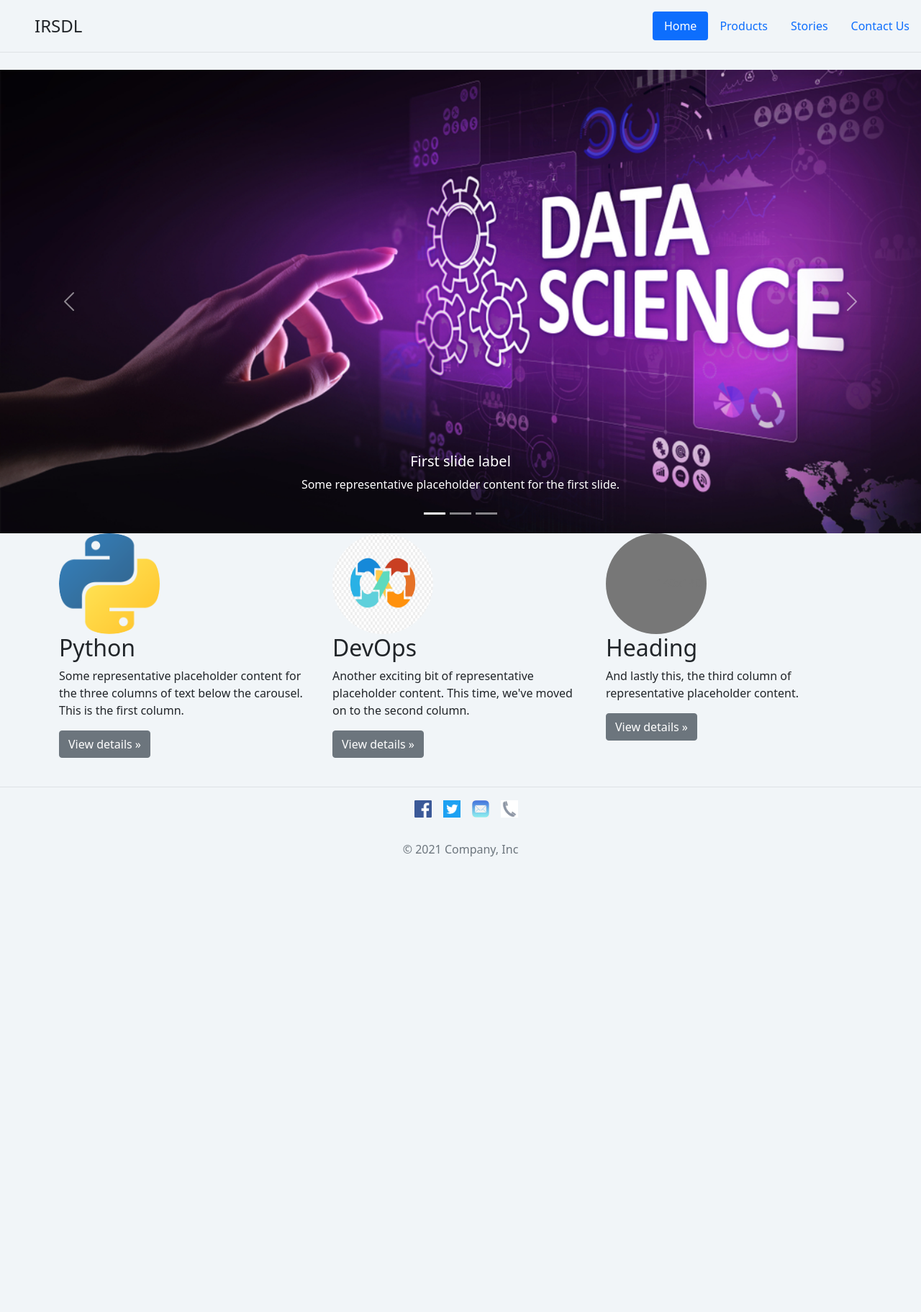
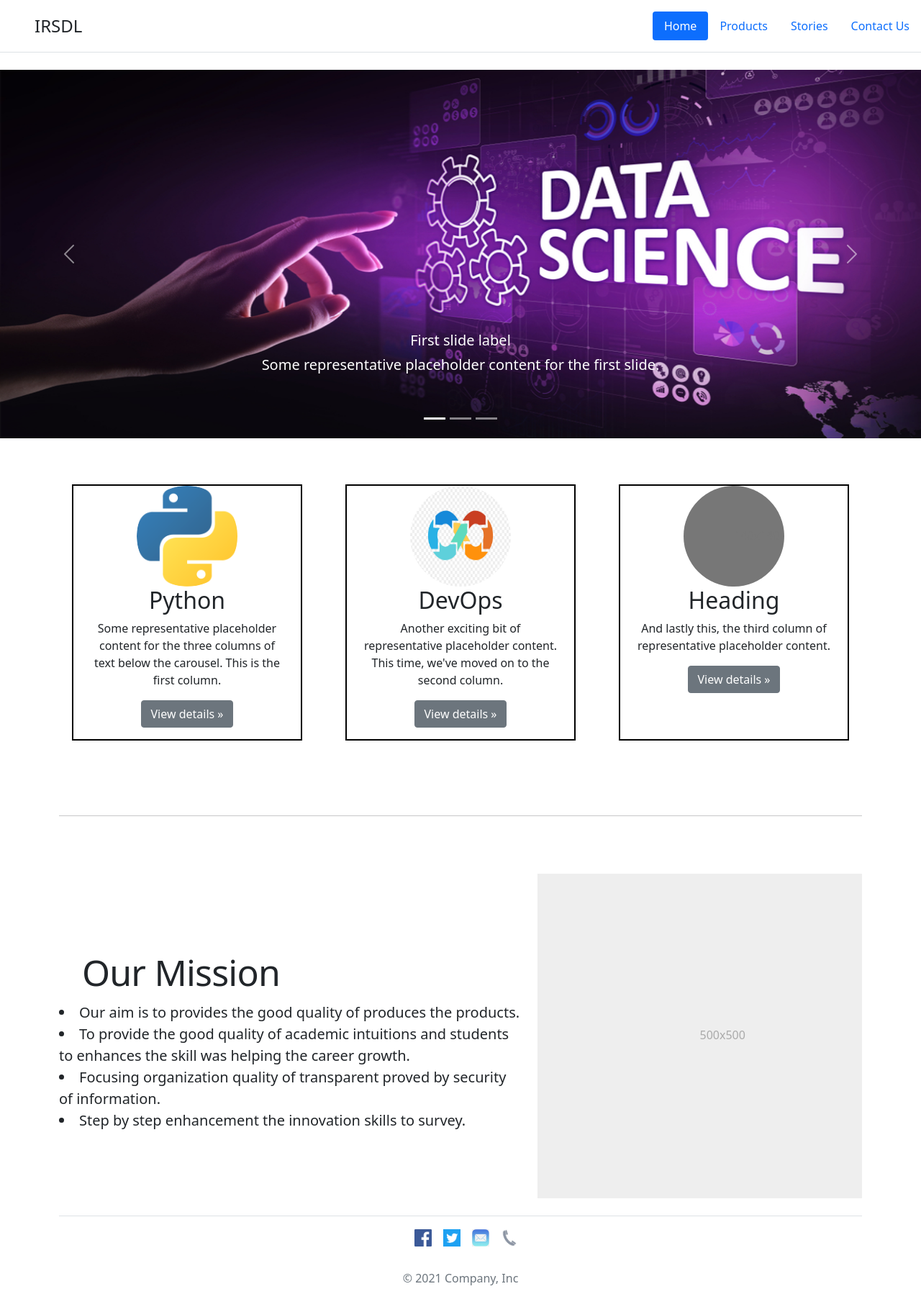
Before and after one commit to Web-IRSDL/irsdl, a plain HTML site: page index.html in a window 1280 px wide. Shown: the whole page at 72% size. Before the commit the page ends 1248 px from the top, so only its background shows below. Drawn offline with nearby package versions, Linux system fonts and the light colour scheme.

Commit message:
adding our mission and basic contact details

```diff
--- a/contactus.html
+++ b/contactus.html
@@ -5,12 +5,10 @@
     <meta http-equiv="X-UA-Compatible" content="IE=edge" />
     <meta name="viewport" content="width=device-width, initial-scale=1.0" />
     <title>Contact Us</title>
-    <link
-      href="https://cdn.jsdelivr.net/npm/bootstrap@5.0.0/dist/css/bootstrap.min.css"
+    <link href="https://cdn.jsdelivr.net/npm/bootstrap@5.0.0/dist/css/bootstrap.min.css"
       rel="stylesheet"
       integrity="sha384-wEmeIV1mKuiNpC+IOBjI7aAzPcEZeedi5yW5f2yOq55WWLwNGmvvx4Um1vskeMj0"
-      crossorigin="anonymous"
-    />
+      crossorigin="anonymous"/>
 
 
     <link rel="stylesheet" href="style.css">
@@ -33,23 +31,63 @@
           <li class="nav-item"><a href="#" class="nav-link">Products</a></li>
           <li class="nav-item"><a href="#" class="nav-link">Stories</a></li>
           <li class="nav-item">
-            <a
-              href="./contactus.html"
-              class="nav-link active"
-              aria-current="page"
-              >Contact Us</a
-            >
+            <a href="./contactus.html" class="nav-link active"  aria-current="page" >Contact Us</a>
           </li>
         </ul>
       </header>
 
 
+        <div class="contactus">
+          <div class="contact-header">
+            <h3>Get In Touch</h3>
+          </div>
+
+          <div class="contactus-body">
+            <div class="contact-info">
+              <div class="cn-info-detail">
+                <div class="cn-info-icon">
+                  <i class="ti-home"></i>
+                </div>
+                <div class="cn-info-content">
+                  <h4 class="cn-title">Reach Us</h4>
+                   <p></p>
+                </div>
+              </div>
+
+              <div class="cn-detail">
+                <div class="cn-icon">
+                  <i class="cn-email"></i>
+                </div>
+                <div class="cn-info-content">
+                  <h4 class="cn-info-title">Drop A Mail</h4>
+                <a href="mailto:irsdlindia@gmail.com">irsdlindia@gmail.com</a>
+              </div>
+              </div>
+
+              <div class="cn-detail">
+                <div class="cn-icon">
+                  <i class="ti-mobile"></i>
+                </div>
+                <div class="cn-info-content">
+                  <h4 class="cn-info-title">Call Us</h4>
+                   <a href="tel:+91 9494882350">+91 9494882350</a>
+                </div>
+              </div>
+            </div>
+          </div>
+        </div>
+      </div>
+    </div>
+
+
+
+
+
+
+
 
 
     <footer class="py-3 my-4 border-top ">
-
-        <!-- <footer class="d-flex flex-wrap justify-content-center align-items-center py-3 my-4 border-top"> -->
-
           <ul class="nav justify-content-center pb-3 mb-3">
             <li class="ms-3"><a class="text-muted" href="#"><img class="bi" width="24" height="24" src="./img/Facebook.png"></img></a></li>
             <li class="ms-3"><a class="text-muted" href="#"><img class="bi" width="24" height="24" src="./img/Twitter.png"></img></a></li>
@@ -59,13 +97,6 @@
           <p class="text-center text-muted">&copy; 2021 Company, Inc</p>
 
         </footer>
-
-    <script
-      src="/docs/5.1/dist/js/bootstrap.bundle.min.js"
-      integrity="sha384-ka7Sk0Gln4gmtz2MlQnikT1wXgYsOg+OMhuP+IlRH9sENBO0LRn5q+8nbTov4+1p"
-      crossorigin="anonymous"
-    ></script>
-
     <script src="https://code.jquery.com/jquery-3.5.1.slim.min.js"
     integrity="sha384-DfXdz2htPH0lsSSs5nCTpuj/zy4C+OGpamoFVy38MVBnE+IbbVYUew+OrCXaRkfj"
     crossorigin="anonymous"></script>
--- a/index.html
+++ b/index.html
@@ -9,8 +9,9 @@
     <link rel="stylesheet" href="style.css">
   </head>
   <body>
-      <header
-        class="d-flex flex-wrap justify-content-center py-3 mb-4 border-bottom">
+
+    <main>
+      <header class="d-flex flex-wrap justify-content-center py-3 mb-4 border-bottom">
         <a href="index.html" class="d-flex align-items-center mb-3 mb-md-0 me-md-auto text-dark text-decoration-none">
           <svg class="bi me-2" width="40" height="32">
             <use xlink:href="#bootstrap" />
@@ -34,7 +35,7 @@
         slide show
       -->
 
-
+      <main>
 
       <div id="carouselExampleCaptions" class="carousel slide" data-bs-ride="carousel">
         <div class="carousel-indicators">
@@ -44,21 +45,21 @@
         </div>
         <div class="carousel-inner">
           <div class="carousel-item active" data-bs-interval="9000">
-            <img class="d-block w-100" src="./img/datascience.jpeg" alt="First slide" />
+            <img class="d-block w-100 h-400" src="./img/datascience.jpeg" alt="First slide" />
             <div class="carousel-caption d-none d-md-block">
               <h5>First slide label</h5>
               <p>Some representative placeholder content for the first slide.</p>
             </div>
           </div>
           <div class="carousel-item" data-bs-interval="9000">
-            <img class="d-block w-100" src="./img/pythonSlider.png" alt="Second slide" />
+            <img class="d-block w-100 h-400" src="./img/pythonSlider.png" alt="Second slide" />
             <div class="carousel-caption d-none d-md-block">
               <h5>Second slide label</h5>
               <p>Some representative placeholder content for the second slide.</p>
             </div>
           </div>
           <div class="carousel-item" data-bs-interval="9000">
-            <img class="d-block w-100" src="./img/devopsSlider.jpeg" alt="Third slide" />
+            <img class="d-block w-100 h-400" src="./img/devopsSlider.jpeg" alt="Third slide" />
             <div class="carousel-caption d-none d-md-block">
               <h5>Third slide label</h5>
               <p>Some representative placeholder content for the third slide.</p>
@@ -77,21 +78,22 @@
 
 
       <div class="container marketing">
-      <div class="row">
-        <div class="col-lg-4">
+
+          <!-- Three columns of text below the carousel -->
+      <div class="row row1">
+        <div class="col-lg-4 b-black">
           <img class="bd-placeholder-img rounded-circle" width="140" height="140" src="./img/python.png"></img>
-
           <h2>Python</h2>
           <p>Some representative placeholder content for the three columns of text below the carousel. This is the first column.</p>
           <p><a class="btn btn-secondary" href="#">View details &raquo;</a></p>
         </div><!-- /.col-lg-4 -->
-        <div class="col-lg-4">
+        <div class="col-lg-4 b-black">
           <img class="bd-placeholder-img rounded-circle" width="140" height="140" src="./img/devops.jpg"></img>
           <h2>DevOps</h2>
           <p>Another exciting bit of representative placeholder content. This time, we've moved on to the second column.</p>
           <p><a class="btn btn-secondary" href="#">View details &raquo;</a></p>
         </div><!-- /.col-lg-4 -->
-        <div class="col-lg-4">
+        <div class="col-lg-4 b-black">
           <svg class="bd-placeholder-img rounded-circle" width="140" height="140" xmlns="./img/devops.svg" role="img" aria-label="Placeholder: 140x140" preserveAspectRatio="xMidYMid slice" focusable="false"><title>Placeholder</title><rect width="100%" height="100%" fill="#777"/><text x="50%" y="50%" fill="#777" dy=".3em">140x140</text></svg>
 
           <h2>Heading</h2>
@@ -100,9 +102,30 @@
         </div>
       </div>
 
+       <!-- START THE FEATURETTES -->
+
+    <hr class="featurette-divider">
+
+    <div class="row featurette">
+      <div class="col-md-7">
+        <ul><h2 class="featurette-heading">Our Mission</h2></ul>
+        <li class="lead">Our aim is to provides the good quality of produces the products.
+        </li>
+        <li class="lead">To provide the good quality  of academic intuitions and students to enhances the skill was helping the  career growth.
+        </li>
+        <li class="lead">Focusing organization quality  of transparent proved by security of information.</li>
+        <li class="lead">Step by step enhancement the innovation skills to survey.</li>
+
+      </div>
+      <div class="col-md-5">
+        <svg class="bd-placeholder-img bd-placeholder-img-lg featurette-image img-fluid mx-auto" width="500" height="500" xmlns="http://www.w3.org/2000/svg" role="img" aria-label="Placeholder: 500x500" preserveAspectRatio="xMidYMid slice" focusable="false"><title>Placeholder</title><rect width="100%" height="100%" fill="#eee"/><text x="50%" y="50%" fill="#aaa" dy=".3em">500x500</text></svg>
+
+      </div>
     </div>
 
+    </div>
 
+   <div class="container">
     <footer class="py-3 my-4 border-top ">
 
       <!-- <footer class="d-flex flex-wrap justify-content-center align-items-center py-3 my-4 border-top"> -->
@@ -116,13 +139,12 @@
         <p class="text-center text-muted">&copy; 2021 Company, Inc</p>
 
       </footer>
+    </div>
+    </main>
 
       <script src="https://cdn.jsdelivr.net/npm/@popperjs/core@2.10.2/dist/umd/popper.min.js" integrity="sha384-7+zCNj/IqJ95wo16oMtfsKbZ9ccEh31eOz1HGyDuCQ6wgnyJNSYdrPa03rtR1zdB" crossorigin="anonymous"></script>
-<script src="https://cdn.jsdelivr.net/npm/bootstrap@5.1.3/dist/js/bootstrap.min.js" integrity="sha384-QJHtvGhmr9XOIpI6YVutG+2QOK9T+ZnN4kzFN1RtK3zEFEIsxhlmWl5/YESvpZ13" crossorigin="anonymous"></script>
-   <script>
-  var myCarousel = document.querySelector('#myCarousel')
-  var carousel = new bootstrap.Carousel(myCarousel)
-</script>
+        <script src="https://cdn.jsdelivr.net/npm/bootstrap@5.1.3/dist/js/bootstrap.min.js" integrity="sha384-QJHtvGhmr9XOIpI6YVutG+2QOK9T+ZnN4kzFN1RtK3zEFEIsxhlmWl5/YESvpZ13" crossorigin="anonymous"></script>
+
 
 
   </body>
--- a/style.css
+++ b/style.css
@@ -1,3 +1,100 @@
-body{
-    background-color: #f1f5f8;
+@media (min-width: 40em) {
+    /* Bump up size of carousel content */
+    .carousel-caption p {
+      margin-bottom: 1.25rem;
+      font-size: 1.25rem;
+      line-height: 1.4;
+    }
+
+    .featurette-heading {
+      font-size: 50px;
+    }
+  }
+
+  @media (min-width: 62em) {
+    .featurette-heading {
+      margin-top: 7rem;
+    }
+  }
+
+
+/* Carousel base class */
+.carousel {
+  margin-bottom: 4rem;
 }
+/* Since positioning the image, we need to help out the caption */
+.carousel-caption {
+  bottom: 3rem;
+  z-index: 10;
+}
+
+/* Declare heights because of positioning of img element */
+.carousel-item {
+  height: 32rem;
+}
+.carousel-item > img {
+  position: absolute;
+  top: 0;
+  left: 0;
+  min-width: 100%;
+  height: 32rem;
+}
+
+
+/* MARKETING CONTENT
+-------------------------------------------------- */
+
+/* Center align the text within the three columns below the carousel */
+.marketing .col-lg-4 {
+  margin-bottom: 1.5rem;
+  text-align: center;
+}
+.marketing h2 {
+  font-weight: 400;
+}
+/* rtl:begin:ignore */
+.marketing .col-lg-4 p {
+  margin-right: .75rem;
+  margin-left: .75rem;
+}
+/* rtl:end:ignore */
+
+
+/* Featurettes
+------------------------- */
+
+.featurette-divider {
+  margin: 5rem 0; /* Space out the Bootstrap <hr> more */
+}
+
+/* Thin out the marketing headings */
+.featurette-heading {
+  font-weight: 300;
+  line-height: 1;
+  /* rtl:remove */
+  letter-spacing: -.05rem;
+}
+
+
+
+.h-400 {
+height: 400px;
+
+}
+
+.row1{
+    display: flex;
+    justify-content: space-around;
+}
+
+
+.b-black{
+    border: 2px solid black;
+    width: 20rem;
+
+}
+
+table, th, td {
+    border: 1px solid black;
+    border-collapse: collapse;
+  }
```
